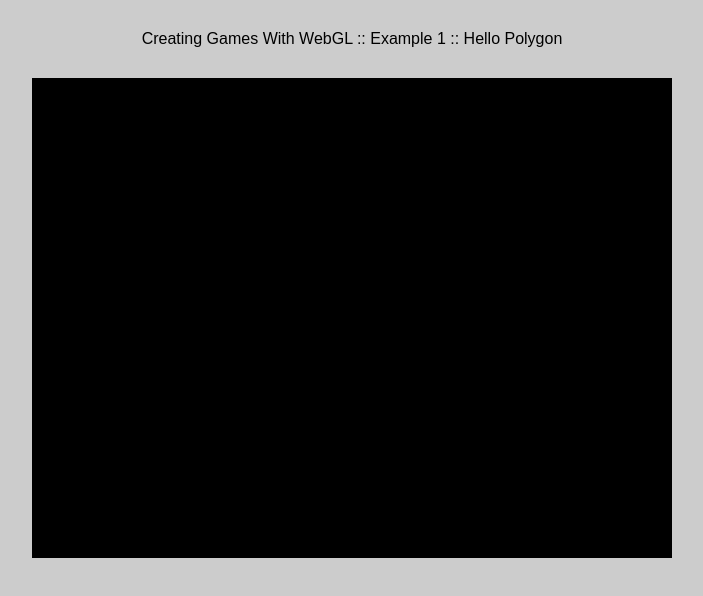
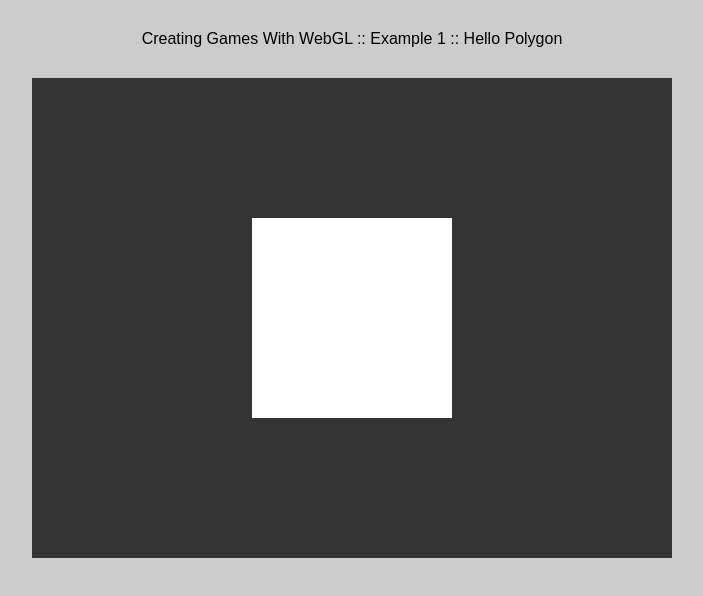
Before and after one commit to AndyEsserGames/CreatingGamesWithWebGL, a plain HTML site: page index.html in a window 1280 px wide. Shown: the whole page, without its empty margins (288-991 px from the left). Drawn offline with Linux system fonts and the light colour scheme.

Commit message:
Finished Example

```diff
--- a/index.html
+++ b/index.html
@@ -1,5 +1,5 @@
-<!DOCTYPE html PUBLIC "-//W3C//DTD XHTML 1.0 Strict//EN" "http://www.w3.org/TR/xhtml1/DTD/xhtml1-strict.dtd">
-<html xmlns="http://www.w3.org/1999/xhtml" lang="en" xml:lang="en">
+<!DOCTYPE html>
+<html>
 	<head>
 		<title>Creating Games With WebGL :: Example 1 :: Hello Polygon</title>
 
@@ -13,6 +13,24 @@
 		</div>
 
 		<script src="js/vendor/jquery.js"></script>
+		<script src="js/vendor/glMatrix.js"></script>
 		<script src="js/game.js"></script>
+
+		<script id="shader-vs" type="x-shader/x-vertex">
+			attribute vec3 aVertexPosition;
+
+			uniform mat4 uMVMatrix;
+			uniform mat4 uPMatrix;
+
+			void main(void) {
+				gl_Position = uPMatrix * uMVMatrix * vec4(aVertexPosition, 1.0);
+			}
+		</script>
+
+		<script id="shader-fs" type="x-shader/x-fragment">
+			void main(void) {
+				gl_FragColor = vec4(1.0, 1.0, 1.0, 1.0);
+			}
+		</script>
 	</body>
 </html>
--- a/js/game.js
+++ b/js/game.js
@@ -1,5 +1,106 @@
-var gl 				= null;
-var canvas 			= null;
+var width						= 640;
+var height						= 480;
+var gl 							= null;
+var canvas 						= null;
+var vertexShader				= null;
+var fragmentShader				= null;
+var shaderProgram				= null;
+var vertexBuffer				= null;
+var projection					= mat4.create();
+var modelview					= mat4.create();
+var vertexPositionAttribute 	= 0;
+
+function getShaderContents (id) {
+	var shaderContents = $('#' + id);
+
+	if (!shaderContents) {
+		return null;
+	}
+
+	return shaderContents.html();
+}
+
+function creatVertexShader (id) {
+	var source = getShaderContents(id);
+
+	if(!source) {
+		console.error("Unable to get Vertex Shader source");
+		return false;
+	}
+
+	vertexShader = gl.createShader(gl.VERTEX_SHADER);
+
+	gl.shaderSource(vertexShader, source);
+	gl.compileShader(vertexShader);
+
+	if(!gl.getShaderParameter(vertexShader, gl.COMPILE_STATUS)) {
+		console.error("Warning: Unable to compile shader - " + gl.getShaderInfoLog(vertexShader));
+		return false;
+	}
+}
+
+function createFragmentShader (id) {
+	var source = getShaderContents(id);
+
+	if(!source) {
+		console.error("Unable to get Vertex Shader source");
+		return false;
+	}
+
+	fragmentShader = gl.createShader(gl.FRAGMENT_SHADER);
+
+	gl.shaderSource(fragmentShader, source);
+	gl.compileShader(fragmentShader);
+
+	if(!gl.getShaderParameter(fragmentShader, gl.COMPILE_STATUS)) {
+		console.error("Warning: Unable to compile shader - " + gl.getShaderInfoLog(fragmentShader));
+		return false;
+	}
+}
+
+function createShaderProgram () {
+	shaderProgram = gl.createProgram();
+	gl.attachShader(shaderProgram, vertexShader);
+	gl.attachShader(shaderProgram, fragmentShader);
+	gl.linkProgram(shaderProgram);
+
+	if (!gl.getProgramParameter(shaderProgram, gl.LINK_STATUS)) {
+		console.error("Unable to initialize the shader program.");
+	}
+
+	gl.useProgram(shaderProgram);
+
+	vertexPositionAttribute = gl.getAttribLocation(shaderProgram, "aVertexPosition");
+	gl.enableVertexAttribArray(vertexPositionAttribute);
+}
+
+function initShaders () {
+	creatVertexShader("shader-vs");
+	createFragmentShader("shader-fs");
+	createShaderProgram();
+}
+
+function createObject () {
+	vertexBuffer = gl.createBuffer();
+	gl.bindBuffer(gl.ARRAY_BUFFER, vertexBuffer);
+
+	var vertices = [
+		100.0, 100.0, 0.0,
+		-100.0, 100.0, 0.0,
+		100.0, -100.0, 0.0,
+		-100.0, -100.0, 0.0
+	];
+
+	gl.bufferData(gl.ARRAY_BUFFER, new Float32Array(vertices), gl.STATIC_DRAW);
+}
+
+function setMatrixUniforms () {
+	var pUniform = gl.getUniformLocation(shaderProgram, "uPMatrix");
+	gl.uniformMatrix4fv(pUniform, false, projection);
+
+	var mvUniform = gl.getUniformLocation(shaderProgram, "uMVMatrix");
+	gl.uniformMatrix4fv(mvUniform, false, modelview);
+}
 
 function initContext () {
 	canvas = $('#game-canvas')[0];
@@ -19,9 +120,41 @@ function initContext () {
 	return true;
 }
 
+function initGl () {
+	canvas.width = width;
+	canvas.height = height;
+	gl.clearColor(0.2, 0.2, 0.2, 1.0);
+	gl.enable(gl.DEPTH_TEST);
+	gl.depthFunc(gl.LEQUAL);
+	gl.viewport(0, 0, width, height);
+	gl.clear(gl.COLOR_BUFFER_BIT | gl.DEPTH_BUFFER_BIT);
+}
+
+function update() {
+	gl.clear(gl.COLOR_BUFFER_BIT | gl.DEPTH_BUFFER_BIT);
+
+	mat4.identity(projection);
+	mat4.ortho(0, width, 0, height, 0.1, 100.0, projection);
+	mat4.identity(modelview);
+	mat4.translate(modelview, [(width / 2), (height / 2), -5.0]);
+
+	setMatrixUniforms();
+
+	gl.bindBuffer(gl.ARRAY_BUFFER, vertexBuffer);
+	gl.vertexAttribPointer(vertexPositionAttribute, 3, gl.FLOAT, false, 0, 0);
+	gl.drawArrays(gl.TRIANGLE_STRIP, 0, 4);
+
+	requestAnimationFrame(update);
+}
+
 function initGame () {
 	if (initContext()) {
+		initGl();
+		initShaders();
 
+		createObject();
+
+		requestAnimationFrame(update);
 	} else {
 		console.error("Unable to create WebGL Context");
 	}
```
